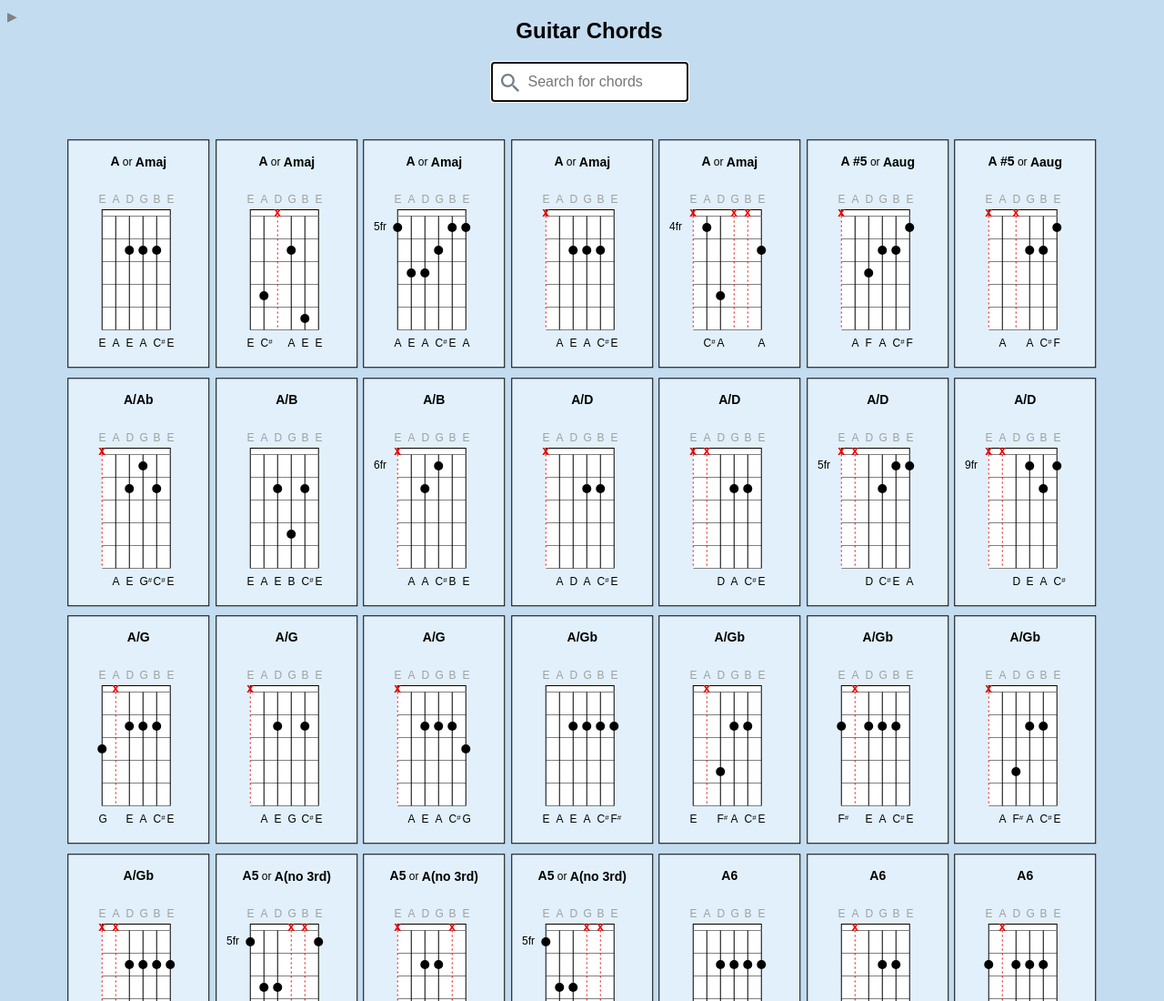
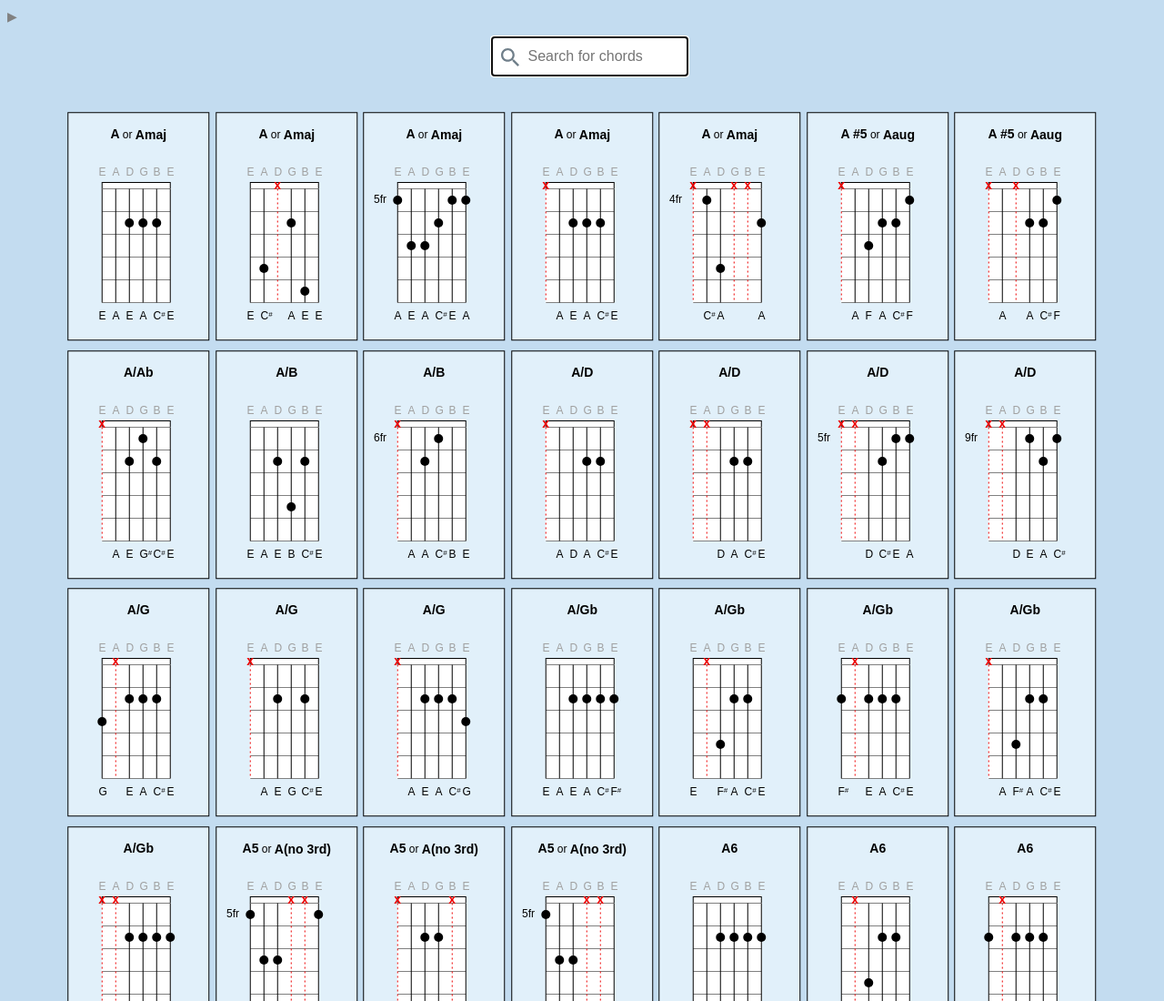
Before and after one commit to hoduche/allChords, a plain HTML site: page index.html in a window 1280 px wide. Shown: the top 1100 px of the page at 91% size. Drawn offline with Linux system fonts and the light colour scheme.

Commit message:
get rid off title

```diff
--- a/index.html
+++ b/index.html
@@ -14,8 +14,7 @@
     <span id="navigationButton2" class="navigationButton stdtext" onclick="openCloseNav()" style="display:none">&#9664</span>
 
     <div id="headerPanel" class="centerfixed">
-        <h2 id="mainTitle" class="maintext">Guitar Chords</h2>
-        <input id="searchZone" type="text" onkeyup="reactToUserInput()" placeholder="Search for chords" title="Type in a chord" autofocus>
+        <input id="searchZone" type="text" onkeyup="reactToUserInput()" placeholder="Search for chords" title="Type in a chord - use * as joker character" autofocus>
     </div>
 
     <div id="resultsPanel">
--- a/styles.css
+++ b/styles.css
@@ -28,7 +28,8 @@ body {
     position: fixed;
     top: 0;
     width: 100%;
-    padding-bottom: 40px;
+    padding-top: 40px;
+    padding-bottom: 35px;
 }
 
 #searchZone {
@@ -43,14 +44,9 @@ body {
 }
 
 #resultsPanel {
-  margin-top: 150px; /* Add a top margin to avoid content overlay */
+  margin-top: 120px; /* Add a top margin to avoid content overlay */
   text-align: center;
   width: 100%;
-}
-
-.maintext {
-  font-size: 24px;
-  font-weight:bold;
 }
 
 .stdtext {
```
